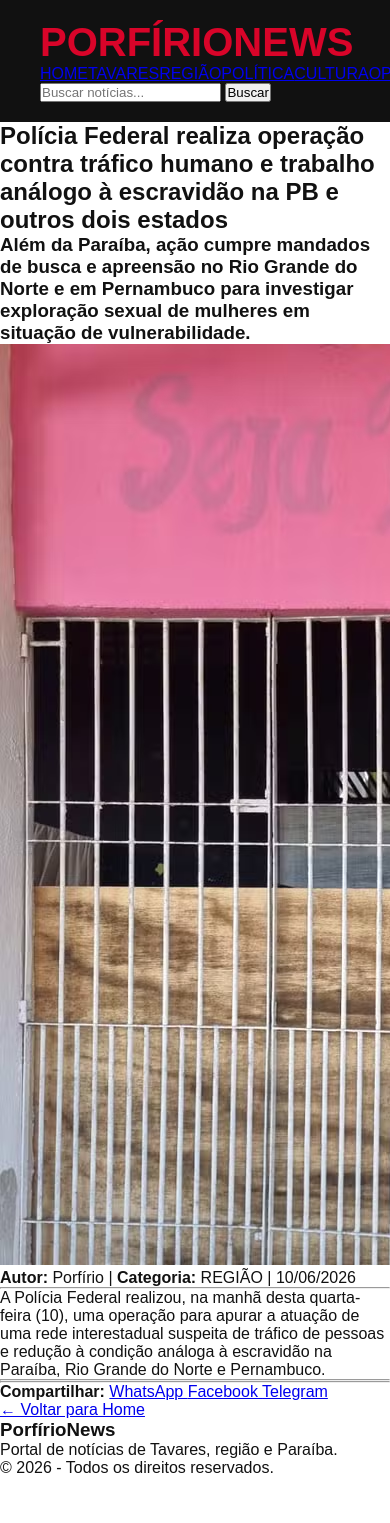
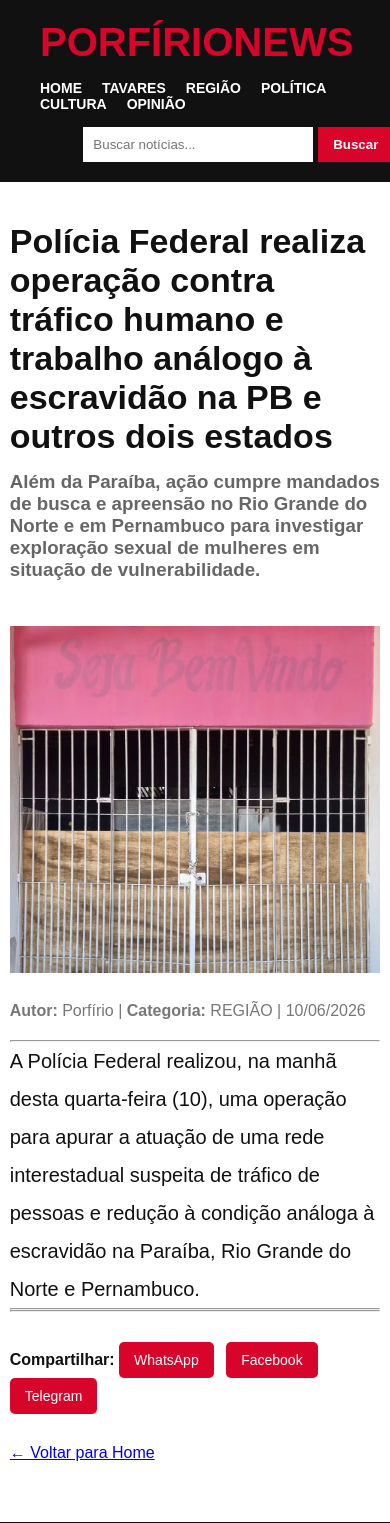
Before and after one commit to damiaoporfiriodp-crypto/PorfirioNews, a Flask app: a page that uses templates/base.html in a window 390 px wide; the page is wider, and only the part inside the window is pictured. Shown: the top 1523 px of that part. Before the commit the page ends 1473 px from the top of that part, so only its background shows below. Run offline with Flask 3, Linux system fonts and the light colour scheme; data comes from the database, SQL or seed files in the repository.

Commit message:
Corrige CSS do menu

```diff
--- a/static/css/style.css
+++ b/static/css/style.css
@@ -28,6 +28,7 @@ nav{
     display:flex;
     align-items:center;
     flex:1;
+}
 nav a{
     color:white;
     text-decoration:none;
@@ -241,14 +242,14 @@ header button{
 
 .compartilhar a{
     display:inline-block;
-    margin-left:10px;
-    background:#25D366;
+    background:#d90429;
     color:white;
     text-decoration:none;
     padding:10px 15px;
     border-radius:5px;
+    margin-right:8px;
+    font-size:14px;
 }
-
 .rodape{
     background:#111;
     color:#fff;
@@ -276,3 +277,25 @@ header button{
 .card-noticia:hover{
     transform:translateY(-3px);
 }
+
+@media(max-width:768px){
+
+    header{
+        flex-direction:column;
+        align-items:flex-start;
+    }
+
+    nav{
+        margin:15px 0;
+        flex-wrap:wrap;
+    }
+
+    header form{
+        width:100%;
+    }
+
+    header input{
+        width:100%;
+    }
+
+}
```
